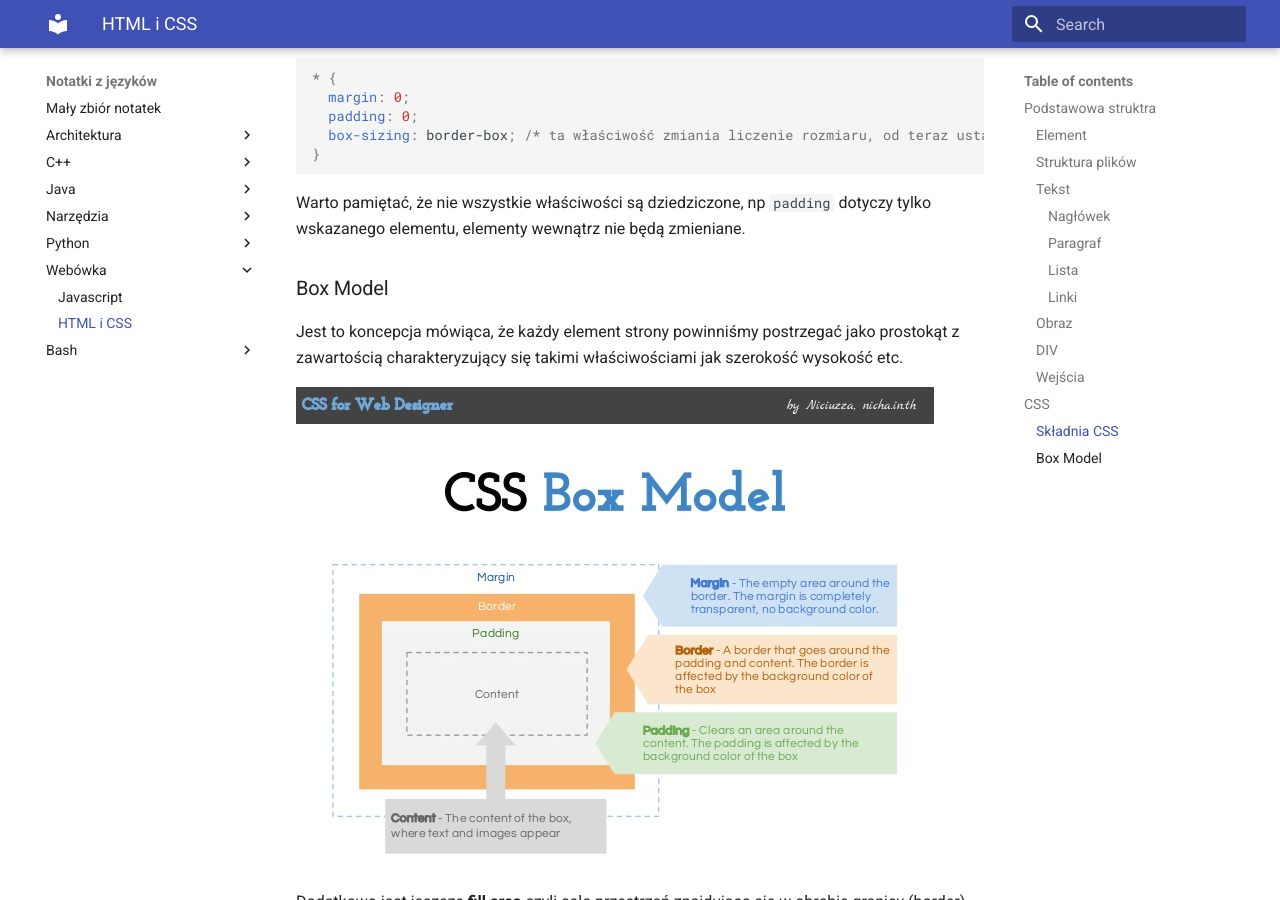
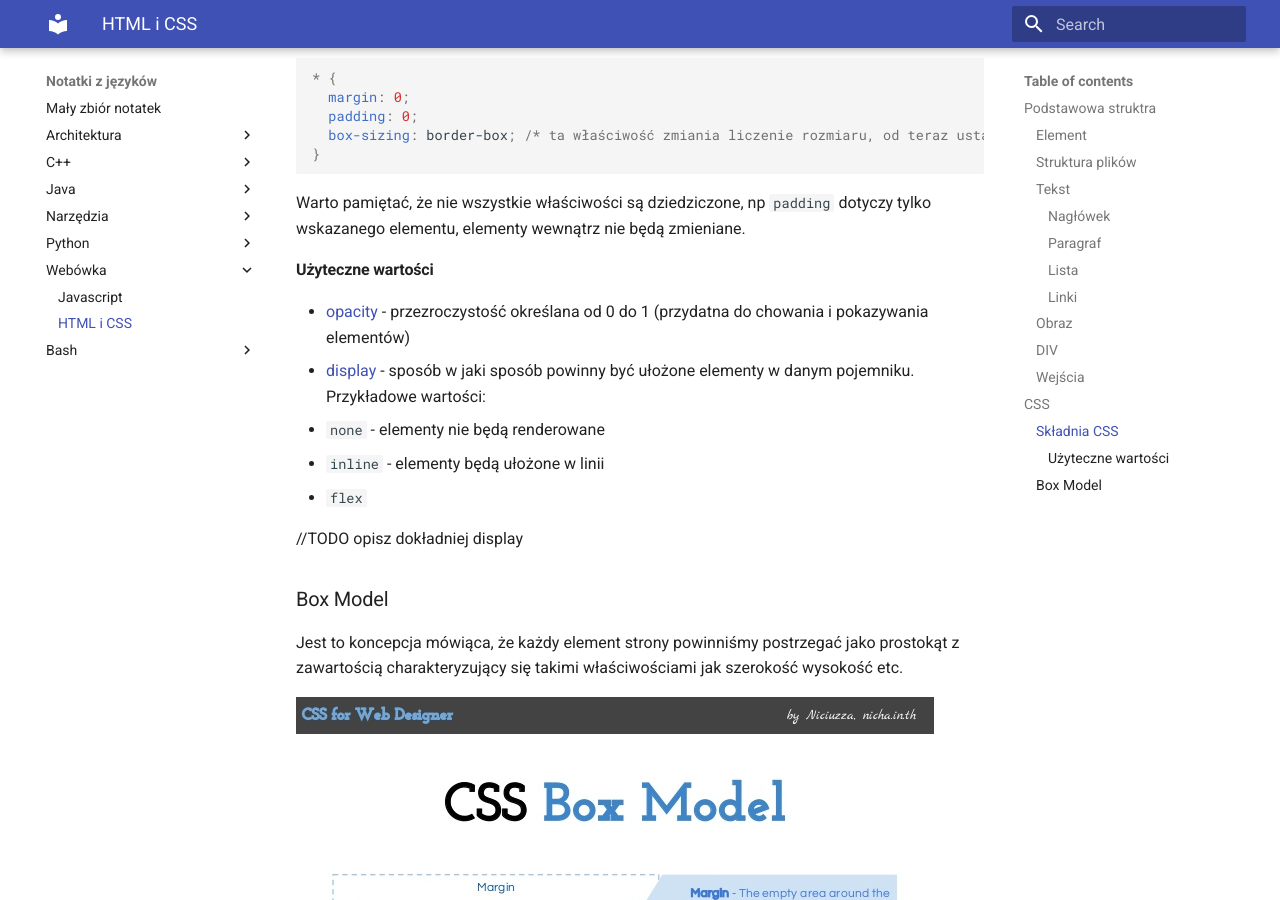
Before and after one commit to pktiuk/notatki_z_jezykow, an MkDocs documentation site: the page built from docs/Webówka/3_html_i_css.md, in a window 1280 px wide and 900 px high, scrolled down 5517 px. Built offline with MkDocs 1.6.1 and Material for MkDocs 9.7.7, drawn with Linux system fonts in a browser that asks for light colours.

```diff
--- a/docs/Webówka/3_html_i_css.md
+++ b/docs/Webówka/3_html_i_css.md
@@ -249,6 +249,16 @@ Można to użyć, aby łątwo dostosować np. marginesy wszystkich elementów.
 
 Warto pamiętać, że nie wszystkie właściwości są dziedziczone, np `padding` dotyczy tylko wskazanego elementu, elementy wewnątrz nie będą zmieniane.
 
+#### Użyteczne wartości
+
+ - [opacity](https://developer.mozilla.org/pl/docs/Web/CSS/opacity) - przezroczystość określana od 0 do 1 (przydatna do chowania i pokazywania elementów)
+ - [display](https://www.w3schools.com/CSSref/pr_class_display.asp) - sposób w jaki sposób powinny być ułożone elementy w danym pojemniku. Przykładowe wartości:
+   - `none` - elementy nie będą renderowane
+   - `inline` - elementy będą ułożone w linii
+   - `flex`
+
+//TODO opisz dokładniej display
+
 ### Box Model
 
 Jest to koncepcja mówiąca, że każdy element strony powinniśmy postrzegać jako prostokąt z zawartością charakteryzujący się takimi właściwościami jak szerokość wysokość etc.
```
Also changed, not shown: docs/Webówka/1_javascript_syntax.md (+107 -1 lines).
